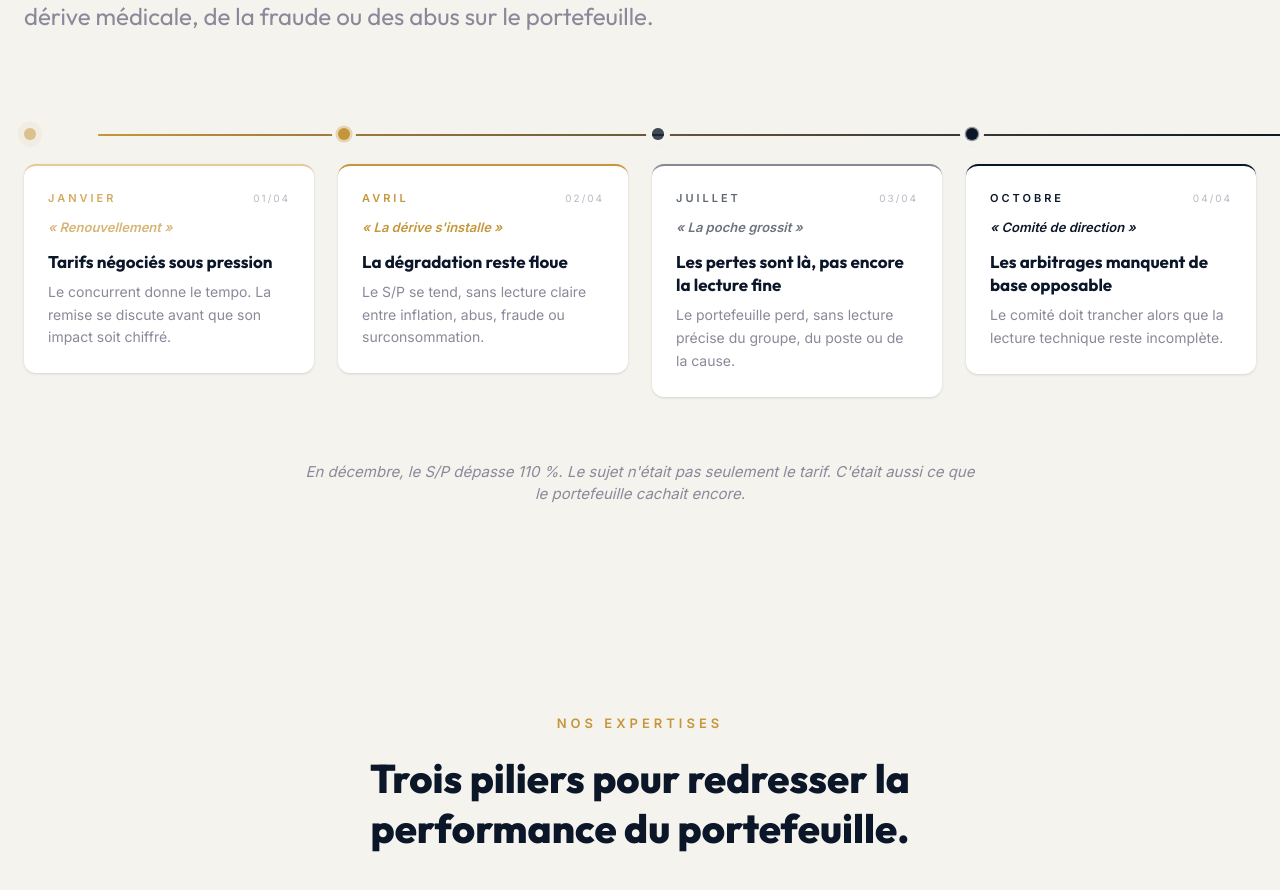
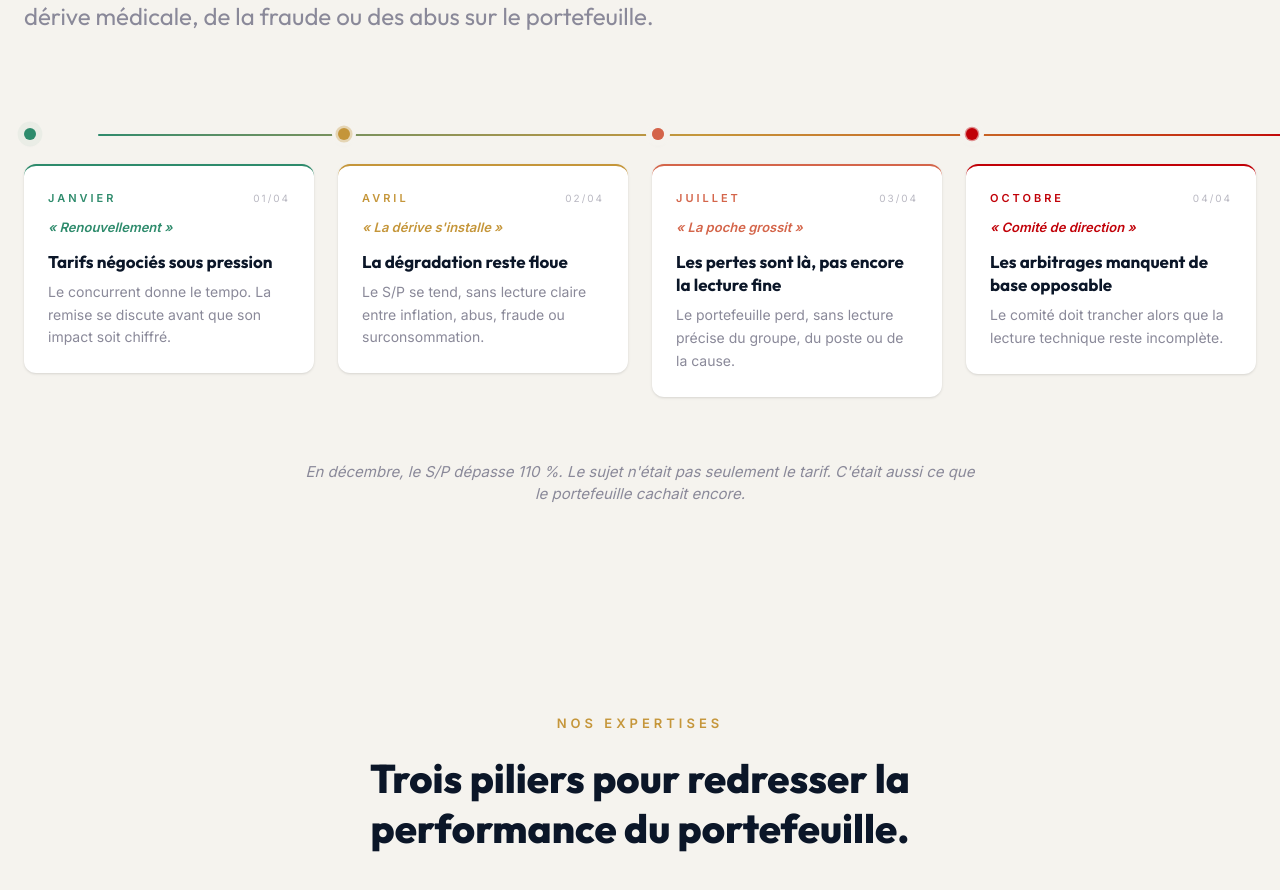
Before and after one commit to sidickgoldman/SiteWeb_PrimeActuaire, a Next.js app: page / in a window 1280 px wide. Shown: the part 1273-2163 px from the top of the page. Built offline with nearby package versions, Linux system fonts and the light colour scheme.

Commit message:
design: Probleme - timeline vert→jaune→coral→rouge (escalade risque)

```diff
--- a/src/components/Probleme.tsx
+++ b/src/components/Probleme.tsx
@@ -8,11 +8,11 @@ const moments = [
   {
     label: "Janvier",
     sub: "Renouvellement",
-    dotBg: "bg-gold/50",
-    pulseBg: "bg-gold",
-    labelText: "text-gold/80",
-    border: "border-gold/50",
-    subText: "text-gold/70",
+    dotBg: "bg-teal",
+    pulseBg: "bg-teal",
+    labelText: "text-teal",
+    border: "border-teal",
+    subText: "text-teal",
   },
   {
     label: "Avril",
@@ -26,20 +26,20 @@ const moments = [
   {
     label: "Juillet",
     sub: "La poche grossit",
-    dotBg: "bg-navy/55",
-    pulseBg: "bg-navy",
-    labelText: "text-navy/65",
-    border: "border-navy/50",
-    subText: "text-navy/60",
+    dotBg: "bg-coral",
+    pulseBg: "bg-coral",
+    labelText: "text-coral",
+    border: "border-coral",
+    subText: "text-coral",
   },
   {
     label: "Octobre",
     sub: "Comité de direction",
-    dotBg: "bg-navy",
-    pulseBg: "bg-navy",
-    labelText: "text-navy",
-    border: "border-navy",
-    subText: "text-navy",
+    dotBg: "bg-red-700",
+    pulseBg: "bg-red-700",
+    labelText: "text-red-700",
+    border: "border-red-700",
+    subText: "text-red-700",
   },
 ];
 
@@ -84,7 +84,7 @@ export default function Probleme() {
           {/* Ligne animée au scroll */}
           <motion.div
             style={{ width: lineWidth }}
-            className="hidden md:block absolute top-[22px] left-[6%] h-[2px] bg-gradient-to-r from-gold to-navy rounded-full origin-left"
+            className="hidden md:block absolute top-[22px] left-[6%] h-[2px] bg-gradient-to-r from-teal via-gold via-coral to-red-700 rounded-full origin-left"
           />
 
           <div className="grid grid-cols-1 md:grid-cols-4 gap-10 md:gap-6 relative">
```
